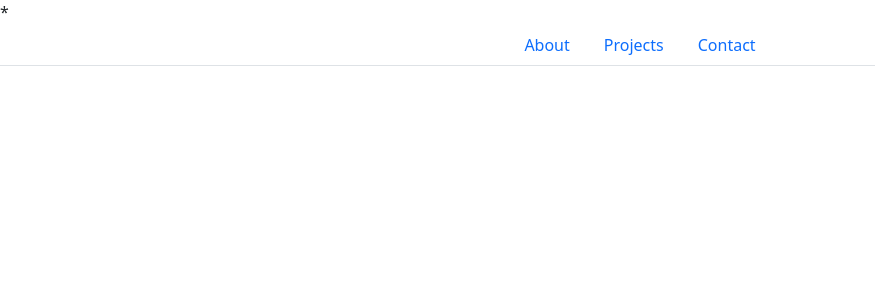
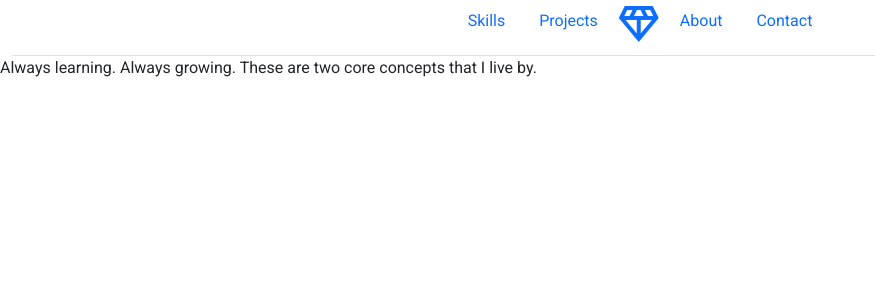
Before and after one commit to Jepphire/Portfolio, an Angular app: page /about in a window 1280 px wide. Before the commit this address led to /. Shown: the top 300 px of the page, without its empty margins (0-875 px from the left). Built offline with nearby package versions, Linux system fonts and the light colour scheme.

Commit message:
started site content layout
started site content layout

```diff
--- /dev/null
+++ b/src/app/about/about.component.html
@@ -0,0 +1,5 @@
+<div class="row">
+  <div class="col">
+    <p>Always learning. Always growing. These are two core concepts that I live by.</p>
+  </div>
+</div>
--- /dev/null
+++ b/src/app/about/about.component.ts
@@ -0,0 +1,15 @@
+import { Component, OnInit } from '@angular/core';
+
+@Component({
+  selector: 'app-about',
+  templateUrl: './about.component.html',
+  styleUrls: ['./about.component.css']
+})
+export class AboutComponent implements OnInit {
+
+  constructor() { }
+
+  ngOnInit(): void {
+  }
+
+}
--- a/src/app/app-routing.module.ts
+++ b/src/app/app-routing.module.ts
@@ -1,9 +1,13 @@
 import { NgModule } from '@angular/core';
 import { RouterModule, Routes } from '@angular/router';
+import { AboutComponent } from './about/about.component';
 import { HomeComponent } from './home/home.component';
+import { ProjectsComponent } from './projects/projects.component';
 
 const routes: Routes = [
-  { path: '', pathMatch: 'full', component: HomeComponent }
+  { path: '', pathMatch: 'full', component: HomeComponent },
+  { path: 'about', component: AboutComponent },
+  { path: 'projects', component: ProjectsComponent }
 ];
 
 @NgModule({
--- a/src/app/header/header.component.css
+++ b/src/app/header/header.component.css
@@ -0,0 +1,3 @@
+.material-icons-outlined.brand {
+  font-size: 48px;
+}
--- a/src/app/header/header.component.html
+++ b/src/app/header/header.component.html
@@ -1,18 +1,23 @@
-<div class="row">
-  <div class="container">
-    <div>
-      <a>*</a>
-    </div>
+<div class="container-fluid">
   <ul class="nav justify-content-center nav-tabs">
     <li class="nav-item">
-        <a class="nav-link">About</a>
+      <a class="nav-link" routerLink="">Skills</a>
     </li>
     <li class="nav-item">
-        <a class="nav-link">Projects</a>
+      <a class="nav-link" routerLink="/projects">Projects</a>
+    </li>
+    <li class="nav-item">
+      <a routerLink="">
+        <span class="material-icons-outlined brand">
+          diamond
+        </span>
+      </a>
+    </li>
+    <li class="nav-item">
+      <a class="nav-link" routerLink="/about">About</a>
     </li>
     <li class="nav-item">
       <a class="nav-link">Contact</a>
     </li>
   </ul>
 </div>
-</div>
--- /dev/null
+++ b/src/app/projects/projects.component.html
@@ -0,0 +1,4 @@
+<p>This is where I'd put my projects.
+  <br>
+  If I had any!
+</p>
--- /dev/null
+++ b/src/app/projects/projects.component.ts
@@ -0,0 +1,15 @@
+import { Component, OnInit } from '@angular/core';
+
+@Component({
+  selector: 'app-projects',
+  templateUrl: './projects.component.html',
+  styleUrls: ['./projects.component.css']
+})
+export class ProjectsComponent implements OnInit {
+
+  constructor() { }
+
+  ngOnInit(): void {
+  }
+
+}
--- a/src/index.html
+++ b/src/index.html
@@ -6,8 +6,11 @@
   <base href="/">
   <meta name="viewport" content="width=device-width, initial-scale=1">
   <link rel="icon" type="image/x-icon" href="favicon.ico">
+  <link rel="preconnect" href="https://fonts.gstatic.com">
+  <link href="https://fonts.googleapis.com/css2?family=Roboto:wght@300;400;500&display=swap" rel="stylesheet">
+  <link href="https://fonts.googleapis.com/icon?family=Material+Icons|Material+Icons+Outlined|Material+Icons+Two+Tone|Material+Icons+Round|Material+Icons+Sharp" rel="stylesheet">
 </head>
-<body>
+<body class="mat-typography">
   <app-root></app-root>
 </body>
 </html>
--- a/src/styles.css
+++ b/src/styles.css
@@ -1 +1,4 @@
 /* You can add global styles to this file, and also import other style files */
+
+html, body { height: 100%; }
+body { margin: 0; font-family: Roboto, "Helvetica Neue", sans-serif; }
```
Also changed, not shown: src/app/about/about.component.css (added), src/app/projects/projects.component.css (added). Lines whose indentation alone changed are shown as unchanged.
